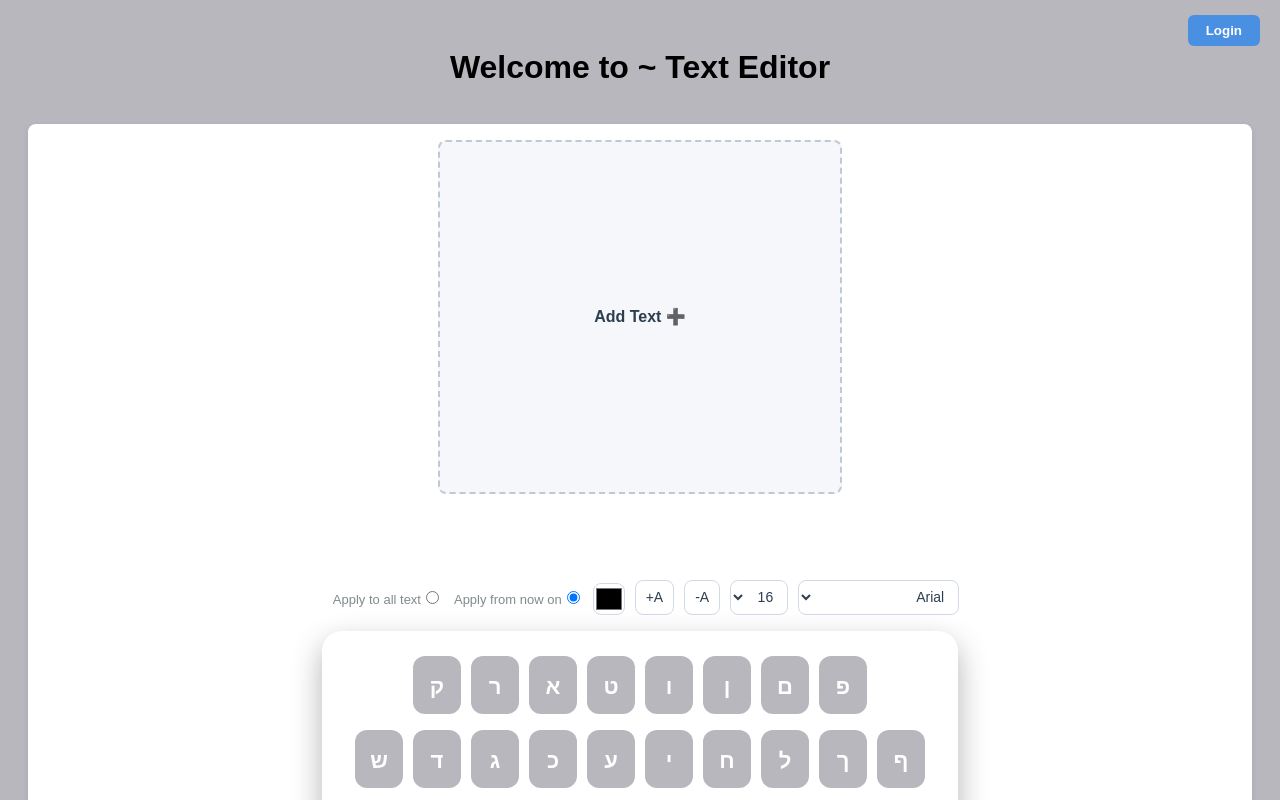
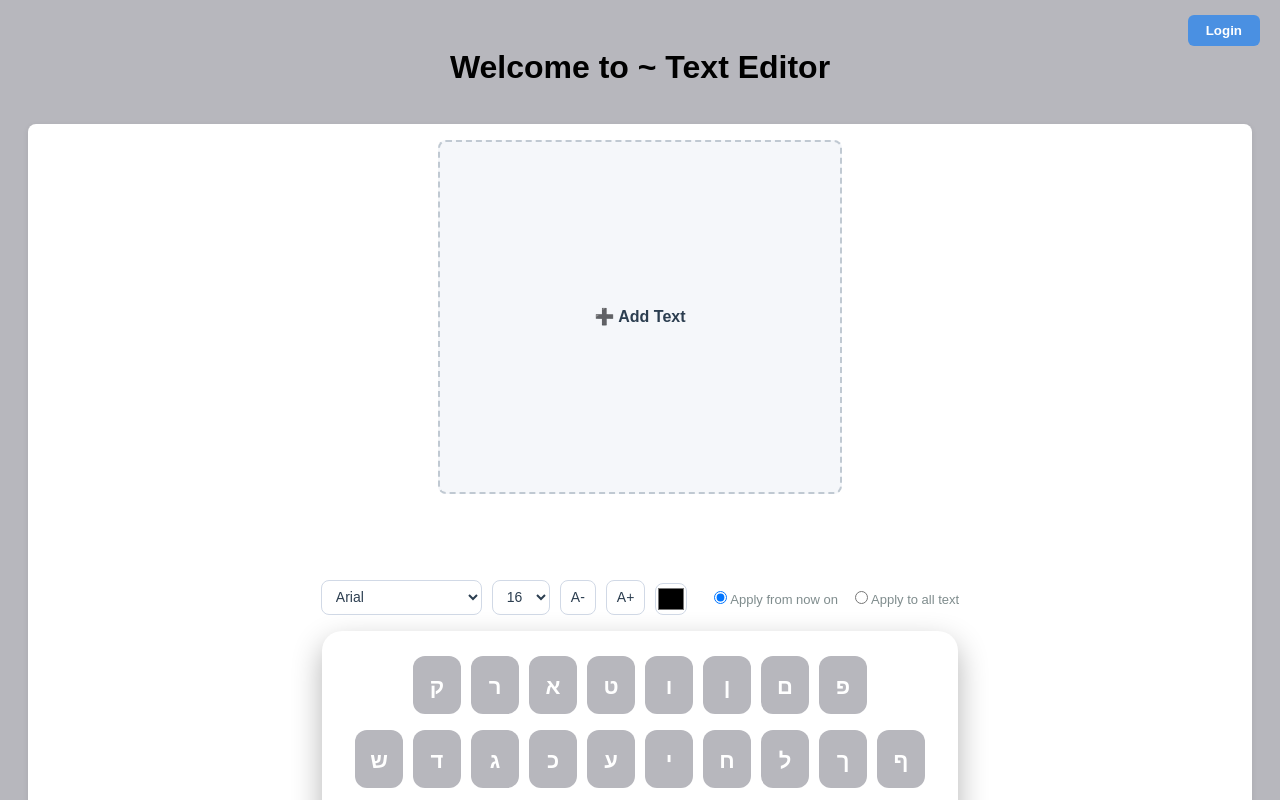
Before and after one commit to Daniel1285/FSWD-project-4, a React (Vite) app: page / in a window 1280 px wide. Shown: the top 800 px of the page. Built offline with nearby package versions, Linux system fonts and the light colour scheme.

Commit message:
direction style

```diff
--- a/src/components/Dashboard.jsx
+++ b/src/components/Dashboard.jsx
@@ -4,8 +4,8 @@ import styles from '../style/Dashboard.module.css';
 function Dashboard({ user, onLogout }) {
   return (
     <div className={styles.dashboardInfoBox}>
+      <span>Hello {user.username}</span>
       <button className={styles.buttonLogout} onClick={onLogout}>Logout</button>
-      <span>Hello {user.username}</span>
     </div>
   );
 }
--- a/src/style/App.module.css
+++ b/src/style/App.module.css
@@ -1,6 +1,6 @@
 body {
   font-family: Arial;
-  direction: rtl;
+  /* direction: rtl; */
   padding: 20px;
   background: var(--color-keyboardButton);
 }
```
